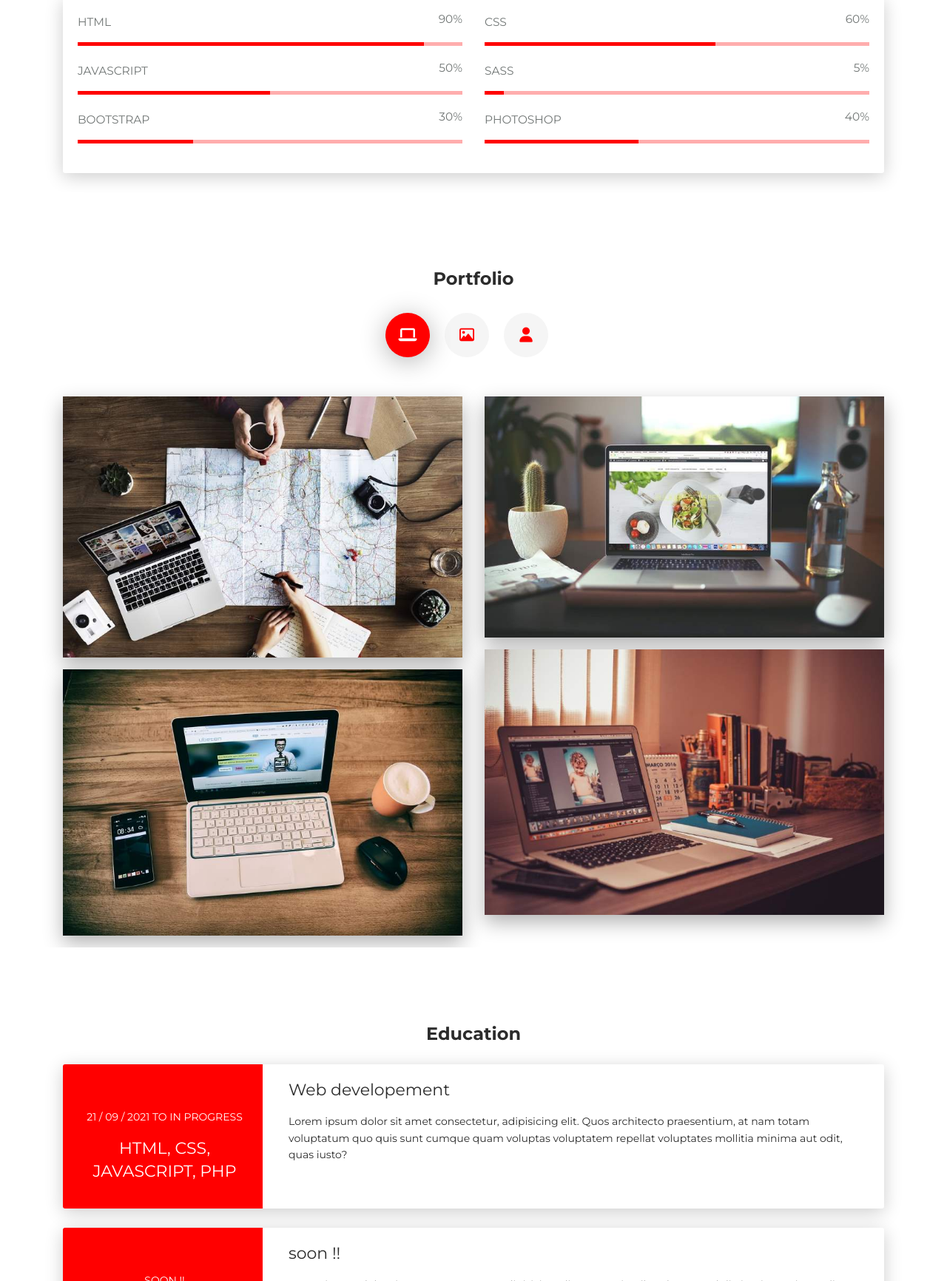
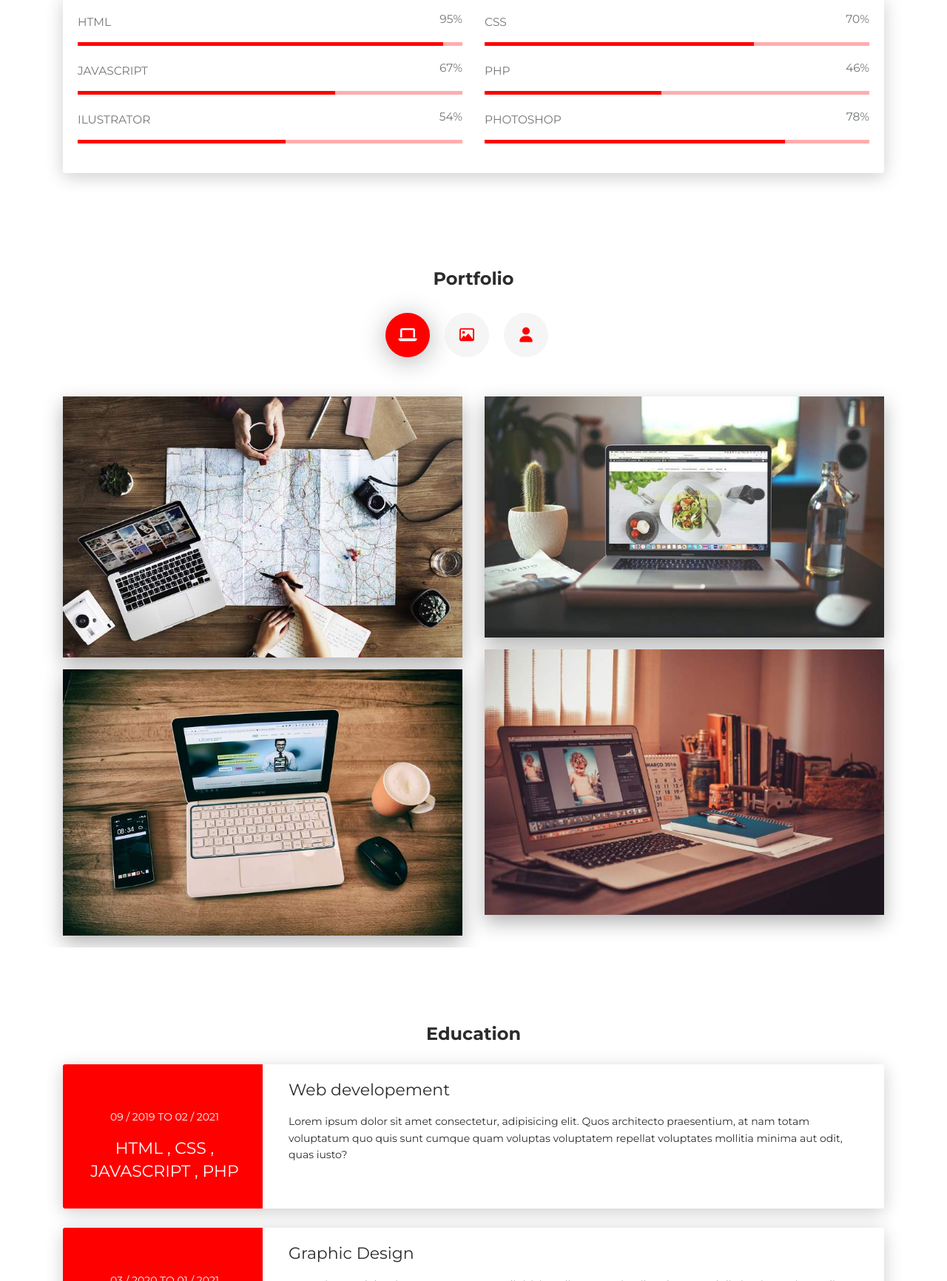
Before and after one commit to CPx9/portafolio, a plain HTML site: page index.html in a window 1280 px wide. Shown: the part 1068-2800 px from the top of the page at 74% size. Drawn offline with Linux system fonts and the light colour scheme; animation ran at ten frames a second; a script that the page names is missing.

Commit message:
Update index.html

```diff
--- a/index.html
+++ b/index.html
@@ -58,7 +58,7 @@
         <div class="content-center">
           <div class="cc-profile-image"><a href="#"><img src="images/profile picture.png" alt="Image"/></a></div>
           <div class="h2 title">Farouk Mjahed</div>
-          <p class="category text-white">Web Developer , Graphic Designer , <br> Comunity Manager</p><a class="btn btn-primary smooth-scroll mr-2" href="#contact" data-aos="zoom-in" data-aos-anchor="data-aos-anchor">I'm Here</a><a class="btn btn-primary" href="#" data-aos="zoom-in" data-aos-anchor="data-aos-anchor">Download CV</a>
+          <p class="category text-white">Web Developer , Graphic Designer</p><a class="btn btn-primary smooth-scroll mr-2" href="#contact" data-aos="zoom-in" data-aos-anchor="data-aos-anchor">I'm Here</a><a class="btn btn-primary" href="#" data-aos="zoom-in" data-aos-anchor="data-aos-anchor">Download CV</a>
         </div>
       </div>
       <div class="section">
@@ -85,7 +85,7 @@
             <div class="h4 mt-0 title">Basic Information</div>
             <div class="row">
               <div class="col-sm-4"><strong class="text-uppercase">Age:</strong></div>
-              <div class="col-sm-8">19</div>
+              <div class="col-sm-8">20</div>
             </div>
             <div class="row mt-3">
               <div class="col-sm-4"><strong class="text-uppercase">Email:</strong></div>
@@ -118,14 +118,14 @@
           <div class="col-md-6">
             <div class="progress-container progress-primary"><span class="progress-badge">HTML</span>
               <div class="progress">
-                <div class="progress-bar progress-bar-primary" data-aos="progress-full" data-aos-offset="10" data-aos-duration="2000" role="progressbar" aria-valuenow="60" aria-valuemin="0" aria-valuemax="100" style="width: 90%;"></div><span class="progress-value">90%</span>
+                <div class="progress-bar progress-bar-primary" data-aos="progress-full" data-aos-offset="10" data-aos-duration="2000" role="progressbar" aria-valuenow="60" aria-valuemin="0" aria-valuemax="100" style="width: 95%;"></div><span class="progress-value">95%</span>
               </div>
             </div>
           </div>
           <div class="col-md-6">
             <div class="progress-container progress-primary"><span class="progress-badge">CSS</span>
               <div class="progress">
-                <div class="progress-bar progress-bar-primary" data-aos="progress-full" data-aos-offset="10" data-aos-duration="2000" role="progressbar" aria-valuenow="60" aria-valuemin="0" aria-valuemax="100" style="width: 60%;"></div><span class="progress-value">60%</span>
+                <div class="progress-bar progress-bar-primary" data-aos="progress-full" data-aos-offset="10" data-aos-duration="2000" role="progressbar" aria-valuenow="60" aria-valuemin="0" aria-valuemax="100" style="width: 70%;"></div><span class="progress-value">70%</span>
               </div>
             </div>
           </div>
@@ -134,30 +134,30 @@
           <div class="col-md-6">
             <div class="progress-container progress-primary"><span class="progress-badge">JavaScript</span>
               <div class="progress">
-                <div class="progress-bar progress-bar-primary" data-aos="progress-full" data-aos-offset="10" data-aos-duration="2000" role="progressbar" aria-valuenow="60" aria-valuemin="0" aria-valuemax="100" style="width: 50%;"></div><span class="progress-value">50%</span>
+                <div class="progress-bar progress-bar-primary" data-aos="progress-full" data-aos-offset="10" data-aos-duration="2000" role="progressbar" aria-valuenow="60" aria-valuemin="0" aria-valuemax="100" style="width: 67%;"></div><span class="progress-value">67%</span>
               </div>
             </div>
           </div>
           <div class="col-md-6">
-            <div class="progress-container progress-primary"><span class="progress-badge">SASS</span>
+            <div class="progress-container progress-primary"><span class="progress-badge">PHP</span>
               <div class="progress">
-                <div class="progress-bar progress-bar-primary" data-aos="progress-full" data-aos-offset="10" data-aos-duration="2000" role="progressbar" aria-valuenow="60" aria-valuemin="0" aria-valuemax="100" style="width: 5%;"></div><span class="progress-value">5%</span>
+                <div class="progress-bar progress-bar-primary" data-aos="progress-full" data-aos-offset="10" data-aos-duration="2000" role="progressbar" aria-valuenow="60" aria-valuemin="0" aria-valuemax="100" style="width: 46%;"></div><span class="progress-value">46%</span>
               </div>
             </div>
           </div>
         </div>
         <div class="row">
           <div class="col-md-6">
-            <div class="progress-container progress-primary"><span class="progress-badge">Bootstrap</span>
+            <div class="progress-container progress-primary"><span class="progress-badge">Ilustrator</span>
               <div class="progress">
-                <div class="progress-bar progress-bar-primary" data-aos="progress-full" data-aos-offset="10" data-aos-duration="2000" role="progressbar" aria-valuenow="60" aria-valuemin="0" aria-valuemax="100" style="width: 30%;"></div><span class="progress-value">30%</span>
+                <div class="progress-bar progress-bar-primary" data-aos="progress-full" data-aos-offset="10" data-aos-duration="2000" role="progressbar" aria-valuenow="60" aria-valuemin="0" aria-valuemax="100" style="width: 54%;"></div><span class="progress-value">54%</span>
               </div>
             </div>
           </div>
           <div class="col-md-6">
             <div class="progress-container progress-primary"><span class="progress-badge">Photoshop</span>
               <div class="progress">
-                <div class="progress-bar progress-bar-primary" data-aos="progress-full" data-aos-offset="10" data-aos-duration="2000" role="progressbar" aria-valuenow="60" aria-valuemin="0" aria-valuemax="100" style="width: 40%;"></div><span class="progress-value">40%</span>
+                <div class="progress-bar progress-bar-primary" data-aos="progress-full" data-aos-offset="10" data-aos-duration="2000" role="progressbar" aria-valuenow="60" aria-valuemin="0" aria-valuemax="100" style="width: 78%;"></div><span class="progress-value">78%</span>
               </div>
             </div>
           </div>
@@ -305,8 +305,8 @@
       <div class="row">
         <div class="col-md-3 bg-primary" data-aos="fade-right" data-aos-offset="50" data-aos-duration="500">
           <div class="card-body cc-experience-header">
-            <p>21 / 09 / 2021 to in progress</p>
-            <div class="h5">HTML, CSS, JavaScript, PHP</div>
+            <p>09 / 2019 to 02 / 2021</p>
+            <div class="h5">HTML , CSS , JavaScript , PHP</div>
           </div>
         </div>
         <div class="col-md-9" data-aos="fade-left" data-aos-offset="50" data-aos-duration="500">
@@ -321,13 +321,13 @@
       <div class="row">
         <div class="col-md-3 bg-primary" data-aos="fade-right" data-aos-offset="50" data-aos-duration="500">
           <div class="card-body cc-experience-header">
-            <p>soon !!</p>
-            <div class="h5">....</div>
+            <p>03 / 2020 to 01 / 2021</p>
+            <div class="h5">Photoshop , Ilustrator</div>
           </div>
         </div>
         <div class="col-md-9" data-aos="fade-left" data-aos-offset="50" data-aos-duration="500">
           <div class="card-body">
-            <div class="h5">soon !!</div>
+            <div class="h5">Graphic Design</div>
             <p>Lorem ipsum dolor sit amet consectetur adipisicing elit. Sunt qui quibusdam, quod distinctio maxime velit esse. Hic harum soluta perferendis, autem eaque neque accusamus fugiat tempore vel veritatis animi maxime?</p>
           </div>
         </div>
@@ -337,13 +337,13 @@
       <div class="row">
         <div class="col-md-3 bg-primary" data-aos="fade-right" data-aos-offset="50" data-aos-duration="500">
           <div class="card-body cc-experience-header">
-            <p>soon !!</p>
-            <div class="h5">....</div>
+            <p>01 / 2022 to 02 / 2023</p>
+            <div class="h5">Comunity Management , Paid ADS , SEO</div>
           </div>
         </div>
         <div class="col-md-9" data-aos="fade-left" data-aos-offset="50" data-aos-duration="500">
           <div class="card-body">
-            <div class="h5">soon !!</div>
+            <div class="h5">Digital Marketing</div>
             <p>Lorem ipsum dolor sit amet consectetur adipisicing elit. Obcaecati, cum sint dignissimos fuga consequatur perferendis aut at voluptate incidunt recusandae quod, impedit excepturi reprehenderit ipsa corporis modi quis voluptas quisquam?</p>
           </div>
         </div>
@@ -454,7 +454,7 @@
       <div class="container text-center"><a class="cc-facebook btn btn-link" href="#" target="_blank"><i class="fa fa-facebook fa-2x " aria-hidden="true"></i></a><a class="cc-twitter btn btn-link " href="#" target="_blank"><i class="fa fa-twitter fa-2x " aria-hidden="true"></i></a><a class="cc-google-plus btn btn-link" href="#" target="_blank"><i class="fa fa-google-plus fa-2x" aria-hidden="true"></i></a><a class="cc-instagram btn btn-link" href="#" target="_blank"><i class="fa fa-instagram fa-2x " aria-hidden="true"></i></a></div>
       <div class="h4 title text-center">Farouk Mjahed</div>
       <div class="text-center text-muted">
-        <p><a class="godbye smooth-scroll" href="pages/mini-game/index.html">Let's Play a game</a></p>
+        <p><a class="godbye smooth-scroll" href="pages/mini-game/index.html">Have a Nice day</a></p>
       </div>
     </footer>
     <script src="js/core/jquery.3.2.1.min.js?ver=1.1.0"></script>
```
